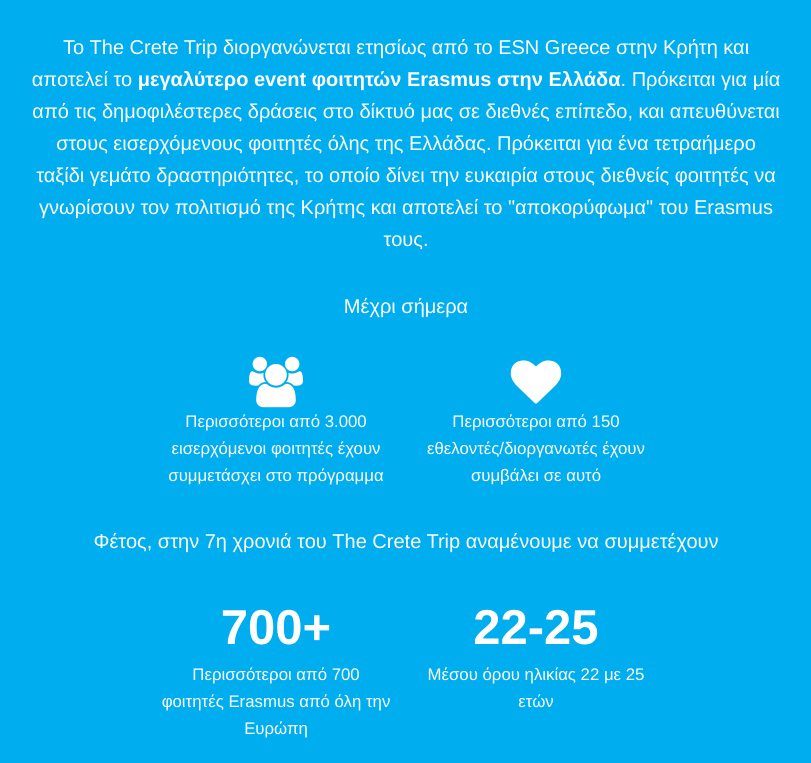
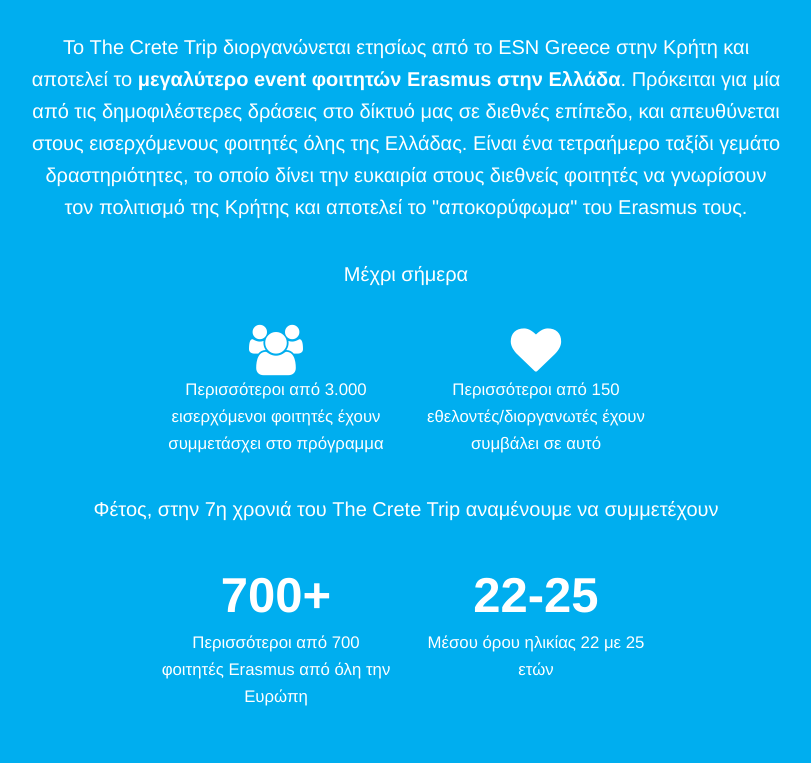
Before and after one commit to dimnls/TCTsponsorsLive, a website: page index.html in a window 1280 px wide. Shown: the part 2770-3533 px from the top of the page, without its empty margins (234-1045 px from the left). Drawn offline with nearby package versions, Linux system fonts and the light colour scheme; some packages are replaced by stand-ins of ours.

Commit message:
expand TCT

```diff
--- a/index.html
+++ b/index.html
@@ -179,7 +179,7 @@
                 <h2>The Crete Trip</h2>
                 <p>
                   Το The Crete Trip διοργανώνεται ετησίως από το ESN Greece στην Κρήτη και αποτελεί το <strong>μεγαλύτερο event φοιτητών Erasmus στην Ελλάδα</strong>. Πρόκειται για μία από τις δημοφιλέστερες δράσεις στο δίκτυό μας σε διεθνές επίπεδο, και απευθύνεται στους εισερχόμενους φοιτητές όλης της Ελλάδας.
-                  Πρόκειται για ένα τετραήμερο ταξίδι γεμάτο δραστηριότητες, το οποίο δίνει την ευκαιρία στους διεθνείς φοιτητές να γνωρίσουν τον πολιτισμό της Κρήτης και αποτελεί το "αποκορύφωμα" του Erasmus τους.
+                  Είναι ένα τετραήμερο ταξίδι γεμάτο δραστηριότητες, το οποίο δίνει την ευκαιρία στους διεθνείς φοιτητές να γνωρίσουν τον πολιτισμό της Κρήτης και αποτελεί το "αποκορύφωμα" του Erasmus τους.
                 </p>
 
                 <p>
```
